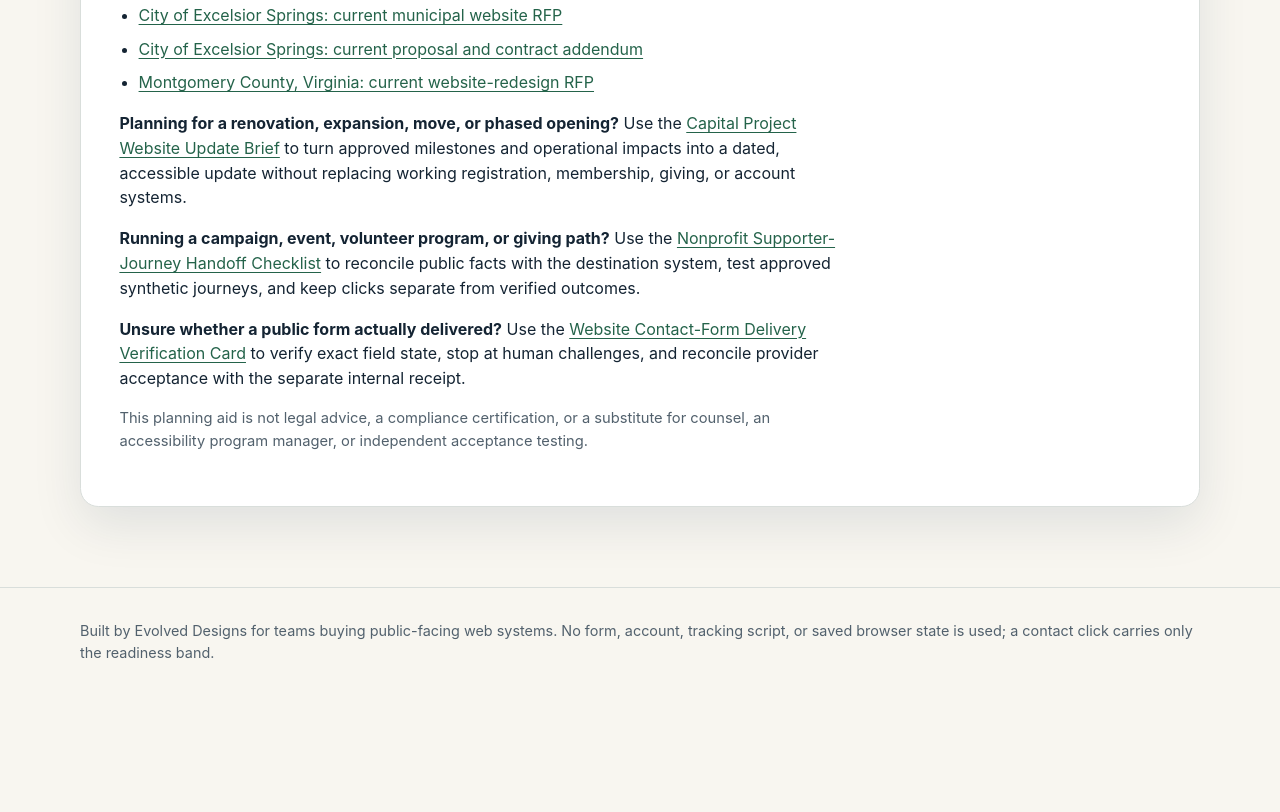
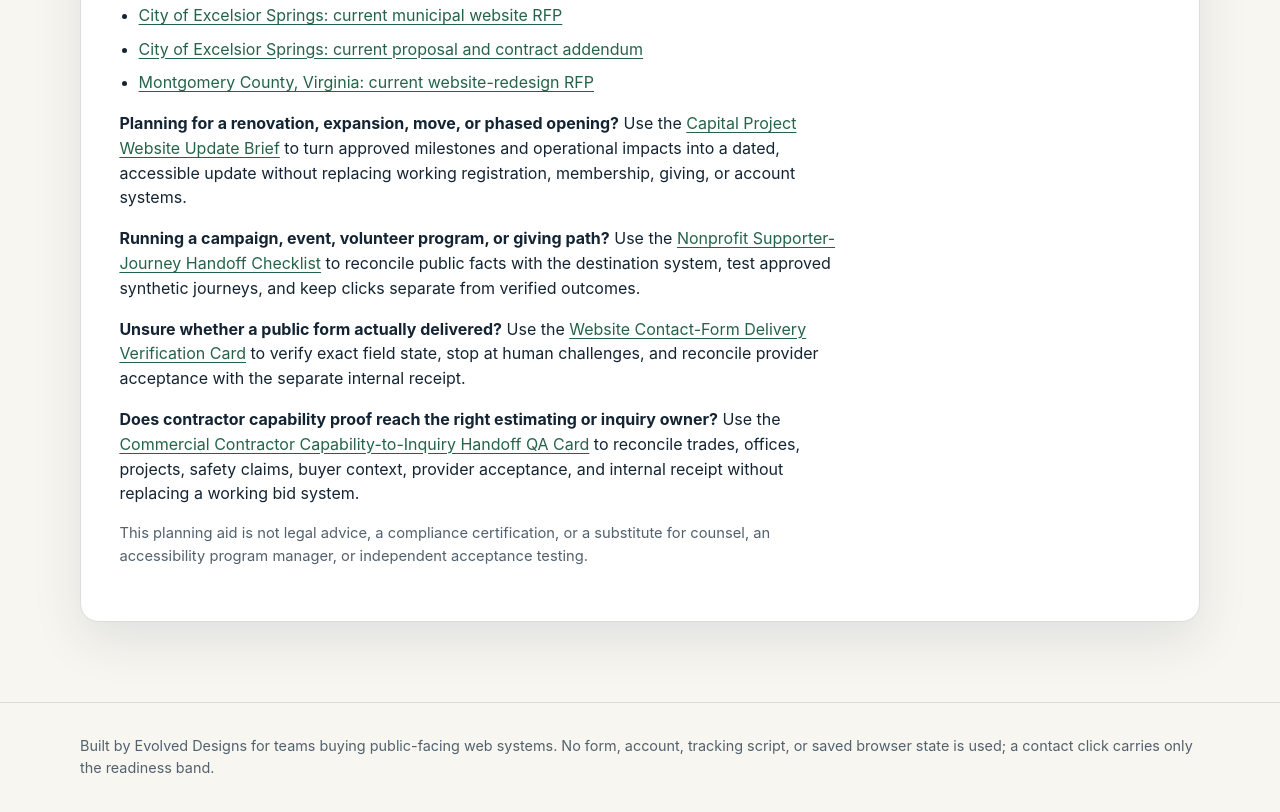
Before and after one commit to Evolved-Designs/public-website-procurement-preflight, a website: page index.html in a window 1280 px wide. Shown: the part 2421-3233 px from the top of the page. Before the commit the page ends 3133 px from the top, so only its background shows below. Drawn offline with Linux system fonts and the light colour scheme.

Commit message:
Surface contractor handoff resource

```diff
--- a/index.html
+++ b/index.html
@@ -101,6 +101,7 @@
       <p><strong>Planning for a renovation, expansion, move, or phased opening?</strong> Use the <a href="CAPITAL-PROJECT-WEBSITE-UPDATE-BRIEF.md">Capital Project Website Update Brief</a> to turn approved milestones and operational impacts into a dated, accessible update without replacing working registration, membership, giving, or account systems.</p>
       <p><strong>Running a campaign, event, volunteer program, or giving path?</strong> Use the <a href="NONPROFIT-SUPPORTER-JOURNEY-HANDOFF-CHECKLIST.md">Nonprofit Supporter-Journey Handoff Checklist</a> to reconcile public facts with the destination system, test approved synthetic journeys, and keep clicks separate from verified outcomes.</p>
       <p><strong>Unsure whether a public form actually delivered?</strong> Use the <a href="WEBSITE-CONTACT-FORM-DELIVERY-VERIFICATION-CARD.md">Website Contact-Form Delivery Verification Card</a> to verify exact field state, stop at human challenges, and reconcile provider acceptance with the separate internal receipt.</p>
+      <p><strong>Does contractor capability proof reach the right estimating or inquiry owner?</strong> Use the <a href="COMMERCIAL-CONTRACTOR-CAPABILITY-TO-INQUIRY-HANDOFF-QA-CARD.md">Commercial Contractor Capability-to-Inquiry Handoff QA Card</a> to reconcile trades, offices, projects, safety claims, buyer context, provider acceptance, and internal receipt without replacing a working bid system.</p>
       <p class="boundary">This planning aid is not legal advice, a compliance certification, or a substitute for counsel, an accessibility program manager, or independent acceptance testing.</p>
     </section>
   </main>
```
